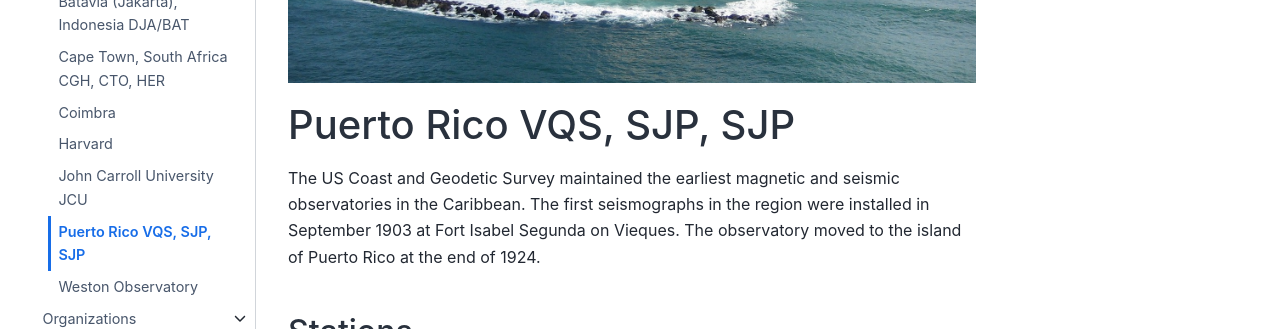
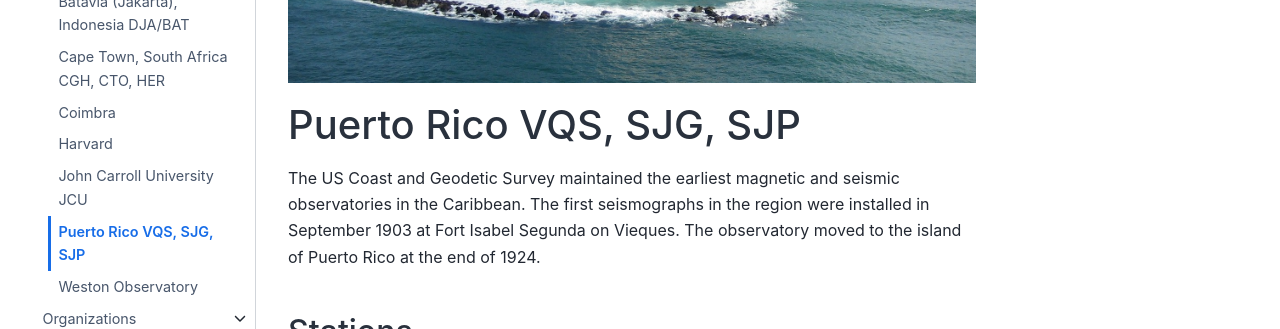
Before and after one commit to ljhwang/LSD_Sphinx, a Sphinx documentation site: the page built from docs/source/find_data/stations/puerto_rico.md, in a window 1280 px wide and 900 px high. Shown: the part 375-704 px from the top of the window. Built offline with Sphinx 7.4.7 and the Sphinx Book theme 1.1.4, drawn with Linux system fonts in a browser that asks for light colours.

Commit message:
Update puerto_rico.md
Corrected SPJ

```diff
--- a/docs/source/find_data/stations/puerto_rico.md
+++ b/docs/source/find_data/stations/puerto_rico.md
@@ -12,7 +12,7 @@ breadcrumb          : true
 
 ![some dummy txt](../../images/puerto_rico.jpg)
 
-# Puerto Rico VQS, SJP, SJP
+# Puerto Rico VQS, SJG, SJP
 The US Coast and Geodetic Survey maintained the earliest magnetic and seismic observatories in the Caribbean.
 The first seismographs in the region were installed in September 1903 at Fort Isabel Segunda on Vieques. The observatory moved to the island of Puerto Rico at the end of 1924.
 
```
